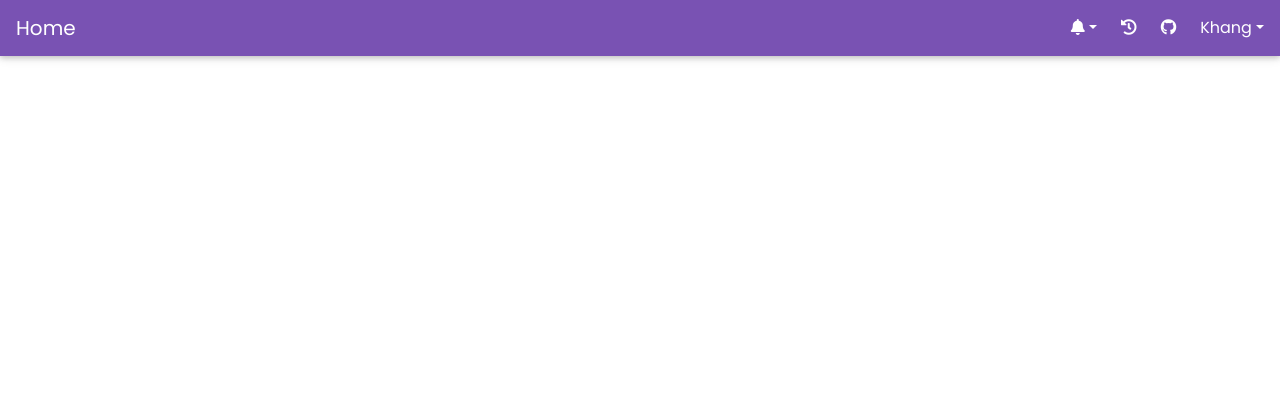
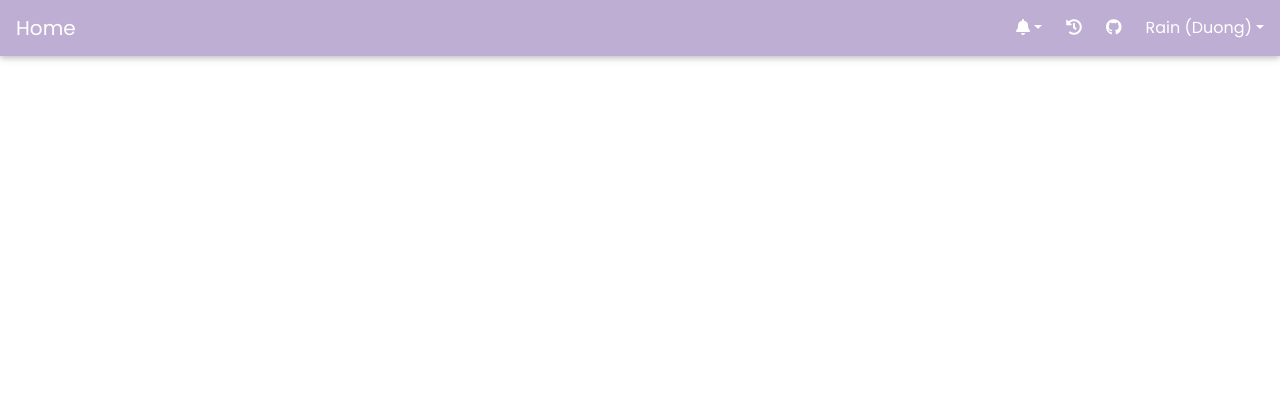
Before and after one commit to niarvn/Facial-Emotions-Recogintion, a Flask app: template templates/base.html in a window 1280 px wide. Shown: the top 420 px of the page. Run offline with Flask 2, Linux system fonts and the light colour scheme; the template is opened without the code that fills it, so the values that code supplies are empty; some libraries are stand-ins or nearby versions.

Commit message:
minor fix for UI

```diff
--- a/templates/base.html
+++ b/templates/base.html
@@ -2,7 +2,7 @@
 <html lang="en" dir="ltr">
 <head>
     <meta charset="utf-8">
-    <title>Spam Detector</title>
+    <title>Debugging Deployment by Rain</title>
     <link type="text/css" href="/static/assets/MDB/css/mdb.min.css" rel="stylesheet">
     <link type="text/css" href="/static/assets/MDB/css/bootstrap.min.css" rel="stylesheet">
     <link type="text/css" href="/static/assets/MDB/css/mdb.css" rel="stylesheet">
--- a/templates/base/navbar.html
+++ b/templates/base/navbar.html
@@ -13,7 +13,7 @@
         }
         .btn {border-radius: 8px;}
         .navbar{
-            background-color: #7952b3;
+            background-color: #beaed3;
             color: #000;
             font-family: 'Poppins',sans-serif;
         }
@@ -39,12 +39,12 @@
                           <!--Menu-->
                           <div class="dropdown-menu dropdown-menu-right pl-2 pr-2 z-depth-1">
                               <a class="dropdown-item " href="">
-                                  <p>JUNE 30, 2020</p>
+                                  <p>Oct 26, 2022</p>
                                   <p>Now you can view your history and of others!</p>
                               </a>
                               <hr>
                               <a class="dropdown-item " href="">
-                                  <p>JUNE 26, 2020</p>
+                                  <p>Oct 26, 2022</p>
                                   <p>If you need any help, please contact us!</p>
                               </a>
                           </div>
@@ -63,7 +63,7 @@
                         <div class="dropdown">
                           <!--Trigger-->
                           <a class="dropdown-toggle" type="button" id="dropdownMenu1" data-toggle="dropdown"
-                            aria-haspopup="true" aria-expanded="false"> Khang</a>
+                            aria-haspopup="true" aria-expanded="false"> Rain (Duong)</a>
                           <!--Menu-->
                           <div class="dropdown-menu dropdown-menu-right pl-2 pr-2 z-depth-1">
                               <a class="dropdown-item" href="">History</a>
```
